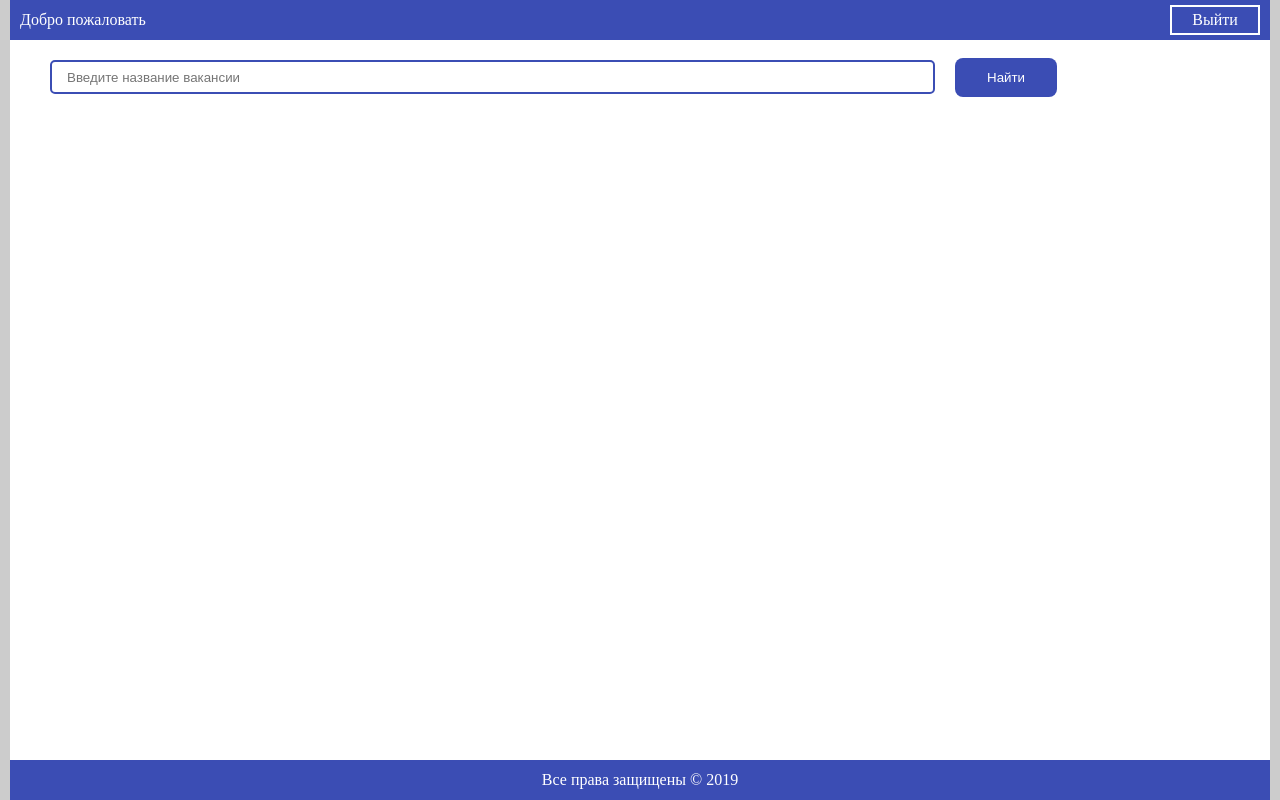
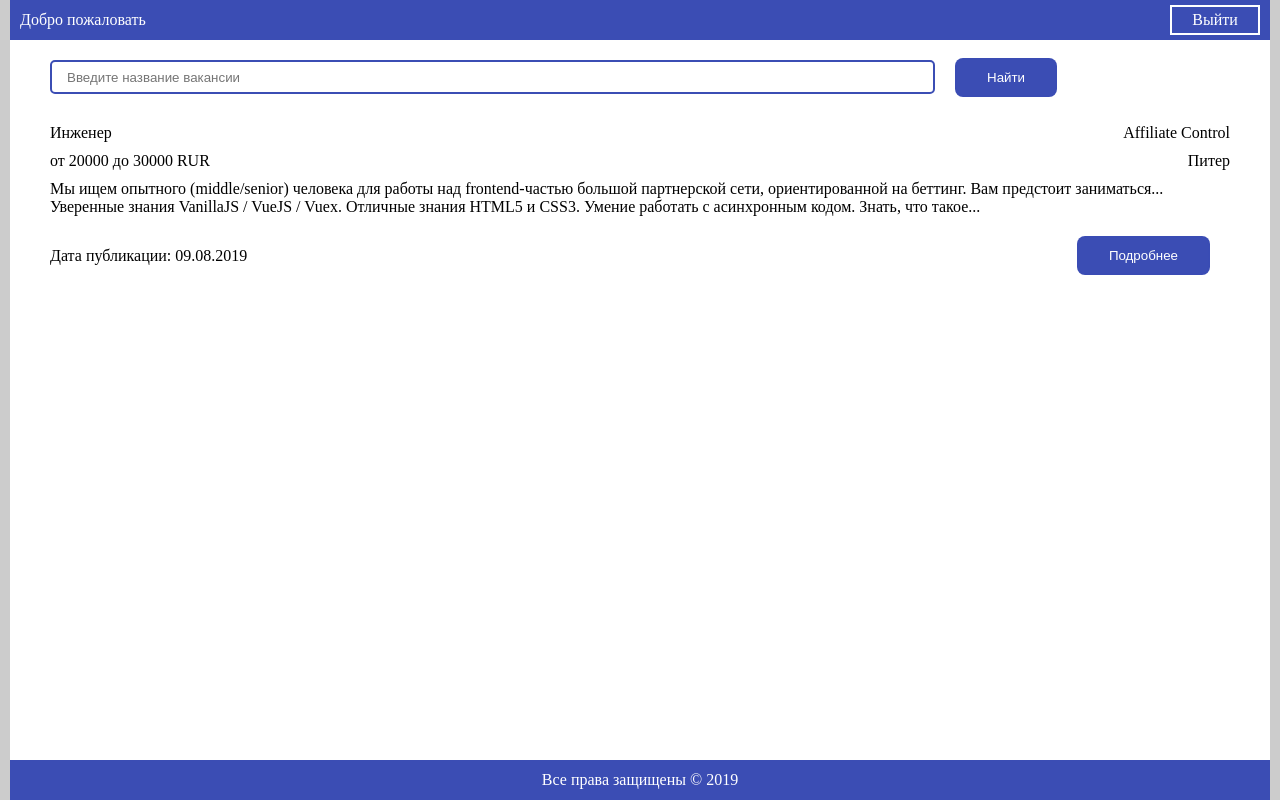
Before and after one commit to besrezen90/react-redux-hh, a React app: page /home in a window 1280 px wide. Built offline with nearby package versions, Linux system fonts and the light colour scheme.

Commit message:
добавил карточку вакансии

```diff
--- a/package.json
+++ b/package.json
@@ -66,6 +66,7 @@
   "dependencies": {
     "antd": "^3.21.4",
     "gh-pages": "^2.0.1",
+    "moment": "^2.24.0",
     "react": "^16.8.6",
     "react-dom": "^16.8.6",
     "react-redux": "7.1.0",
--- a/src/actions/index.ts
+++ b/src/actions/index.ts
@@ -2,5 +2,9 @@ import * as types from "../constants/ActionTypes";
 import { IUser, IFilter } from "../types";
 
 export const onLogin = (user: IUser) => ({ type: types.ON_LOGIN, user });
+
 export const onExit = () => ({ type: types.ON_EXIT, user: { login: "", password: "" } });
+
 export const onChangeText = (filter: IFilter) => ({ type: types.ON_CHANGE_TEXT, filter });
+
+export const onSearch = () => ({ type: types.ON_SEARCH });
--- a/src/components/Main/Main.ts
+++ b/src/components/Main/Main.ts
@@ -1,10 +1,11 @@
 import { connect } from "react-redux";
 import { MainView } from "./MainView";
 import { onChangeText } from "../../actions";
-import { IFilter } from "../../types";
+import { IFilter, IVacancy } from "../../types";
 
-const mapStateToProps = (state: { filter: IFilter }) => ({
-  filter: state.filter
+const mapStateToProps = (state: { filter: IFilter; vacancys: Array<IVacancy> }) => ({
+  filter: state.filter,
+  vacancys: state.vacancys
 });
 
 export default connect(
--- a/src/components/Main/MainView.tsx
+++ b/src/components/Main/MainView.tsx
@@ -2,19 +2,23 @@ import React from "react";
 import style from "./Main.less";
 import Footer from "../Footer/Footer";
 import Header from "../Header/Header";
-import { IFilter } from "../../types";
+import { IFilter, IVacancy } from "../../types";
 import SearchBlock from "../SearchBlock/SearchBlock";
+import VacancyCard from "../VacancyCard/VacancyCard";
 
 interface IProps {
   filter: IFilter;
+  vacancys: Array<IVacancy>;
   onChangeText: (filter: IFilter) => void;
 }
 
-export const MainView: React.FC<IProps> = ({ filter, onChangeText }) => {
+export const MainView: React.FC<IProps> = ({ filter, vacancys, onChangeText }) => {
+  const vacancysList = vacancys.map(vacancy => <VacancyCard key={vacancy.id} vacancy={vacancy} />);
   return (
     <div className={style.main}>
       <Header />
       <SearchBlock filter={filter} onChange={onChangeText} />
+      {vacancysList}
       <Footer />
     </div>
   );
--- /dev/null
+++ b/src/components/VacancyCard/VacancyCard.less
@@ -0,0 +1,24 @@
+.vacancy-card {
+  width: 100%;
+  margin: 10px 0;
+  padding: 10px 30px;
+  box-shadow: 1px 2px 29px -10px rgba(0, 0, 0, 0.75);
+}
+
+.rows {
+  display: flex;
+  justify-content: space-between;
+  align-items: center;
+  margin: 10px 0;
+}
+
+.vacancy-name,
+.employer-name {
+  color: rgba(59, 77, 180);
+  font-style: bold;
+  font-size: 20px;
+}
+
+.salary {
+  font-size: 16px;
+}
--- /dev/null
+++ b/src/components/VacancyCard/VacancyCard.less.d.ts
@@ -0,0 +1,5 @@
+export const vacancyCard: string;
+export const rows: string;
+export const vacancyName: string;
+export const employerName: string;
+export const salary: string;
--- /dev/null
+++ b/src/components/VacancyCard/VacancyCard.tsx
@@ -0,0 +1,41 @@
+import React from "react";
+import style from "./VacancyCard.less";
+import { IVacancy } from "../../types";
+import Button from "../../ui/Button/Button";
+import moment from "moment";
+
+interface IProps {
+  vacancy: IVacancy;
+}
+
+const VacancyCard: React.FC<IProps> = ({ vacancy }) => {
+  const { name, employer, salary, area, snippet, published_at } = vacancy;
+  return (
+    <div className={style.vacancyCard}>
+      <div className={style.rows}>
+        <span className={style.vacancyName}>{name}</span>
+        <span className={style.employerName}>{employer.name}</span>
+      </div>
+
+      <div className={style.rows}>
+        {salary && (
+          <span className={style.salary}>
+            {salary.from && `от ${salary.from}`} {salary.to && `до ${salary.to}`} {salary.currency}
+          </span>
+        )}
+
+        <span>{area.name}</span>
+      </div>
+
+      <p>{snippet.responsibility ? snippet.responsibility.replace(/(\<(\/?[^>]+)>)/g, "") : "Без описания"}</p>
+      <p>{snippet.requirement && snippet.requirement.replace(/(\<(\/?[^>]+)>)/g, "")}</p>
+
+      <div className={style.rows}>
+        <span>Дата публикации: {moment(published_at).format("DD.MM.YYYY")}</span>
+        <Button text="Подробнее" />
+      </div>
+    </div>
+  );
+};
+
+export default VacancyCard;
--- a/src/constants/ActionTypes.ts
+++ b/src/constants/ActionTypes.ts
@@ -1,3 +1,4 @@
 export const ON_LOGIN = "ON_LOGIN";
 export const ON_EXIT = "ON_EXIT";
 export const ON_CHANGE_TEXT = "ON_CHANGE_TEXT";
+export const ON_SEARCH = "ON_SEARCH";
--- a/src/reducers/index.ts
+++ b/src/reducers/index.ts
@@ -1,8 +1,10 @@
 import { combineReducers } from "redux";
 import { user } from "./user";
 import { filter } from "./filter";
+import { vacancys } from "./vacancys";
 
 export default combineReducers({
   user,
-  filter
+  filter,
+  vacancys
 });
--- /dev/null
+++ b/src/reducers/vacancys.ts
@@ -0,0 +1,40 @@
+import { Action } from "redux";
+import { IVacancy } from "../types";
+
+const fakeVacancy: IVacancy = {
+  id: "14e2866b-d5bf-40d1-97dc-3aaad7933ba3",
+  name: "Инженер",
+  area: {
+    id: "fc2d5a48-f0db-432e-8928-24475b7c3ddb",
+    name: "Питер"
+  },
+  salary: {
+    from: 20000,
+    to: 30000,
+    currency: "RUR"
+  },
+  employer: {
+    id: "4040312",
+    name: "Affiliate Control",
+
+    logo_urls: {
+      90: "https://hhcdn.ru/employer-logo/3020020.png"
+    }
+  },
+  published_at: "2019-08-09T13:33:36+0300",
+  snippet: {
+    requirement:
+      "Уверенные знания VanillaJS / VueJS / Vuex. Отличные знания HTML5 и CSS3. Умение работать с асинхронным кодом. Знать, что такое...",
+    responsibility:
+      "Мы ищем опытного (middle/senior) человека для работы над <highlighttext>frontend</highlighttext>-частью большой партнерской сети, ориентированной на беттинг. Вам предстоит заниматься..."
+  }
+};
+
+const initialState: Array<IVacancy> = [fakeVacancy];
+
+export function vacancys(vacancys = initialState, action: Action & { vacancys: Array<IVacancy> }) {
+  switch (action.type) {
+    default:
+      return vacancys;
+  }
+}
--- a/src/types.ts
+++ b/src/types.ts
@@ -16,10 +16,10 @@ export interface IVacancy {
     id: string;
     name: string;
   };
-  salaty?: {
+  salary?: {
     from?: number;
     to?: number;
-    currency?: number;
+    currency?: "RUR";
   };
   employer: {
     id: string;
--- a/src/ui/Button/Button.less
+++ b/src/ui/Button/Button.less
@@ -11,6 +11,7 @@
   border-radius: 8px;
   color: #fff;
   transition: 0.2s ease-in-out;
+  cursor: pointer;
   &::before {
     content: "";
     background: linear-gradient(90deg, rgba(255, 255, 255, 0.1), rgba(255, 255, 255, 0.5));
```
